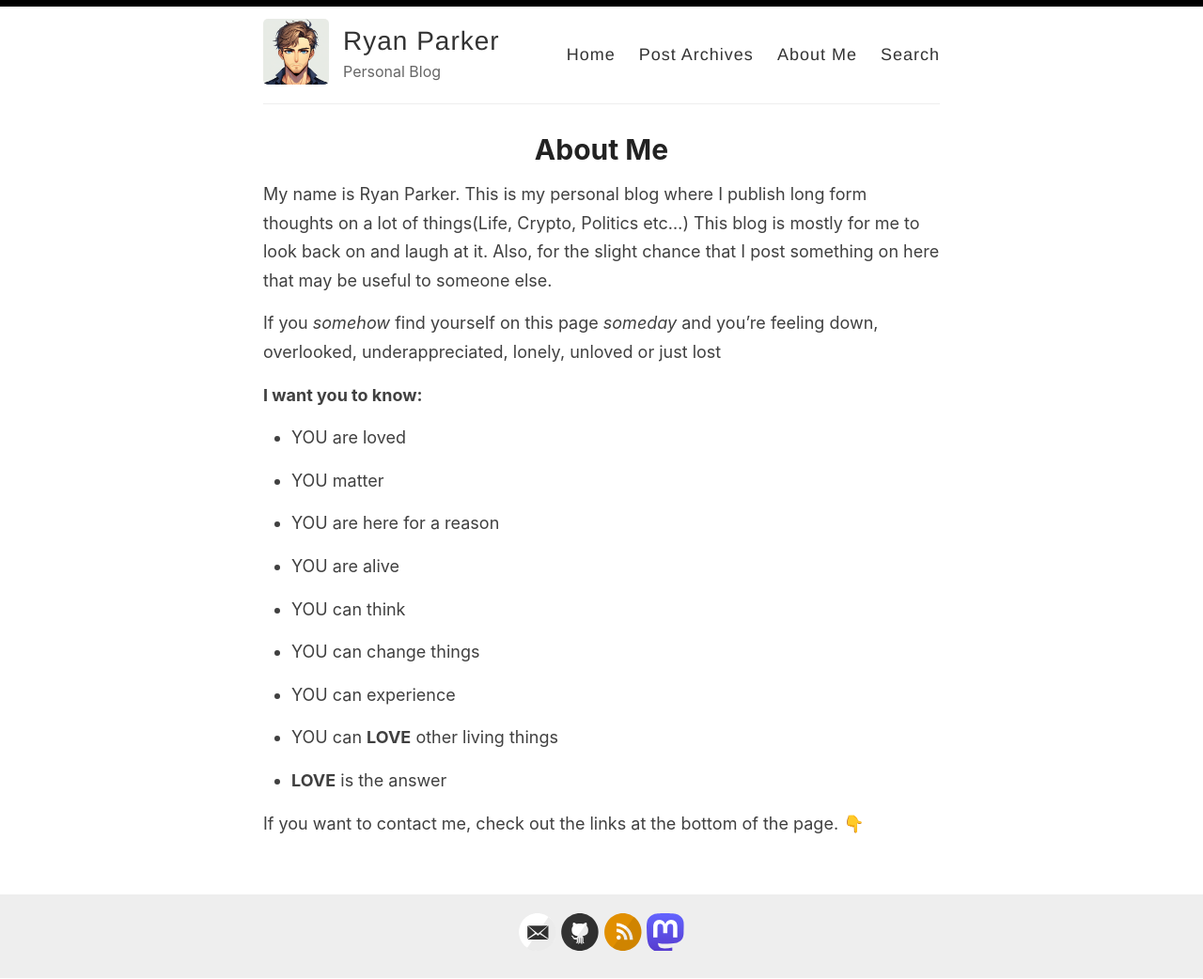
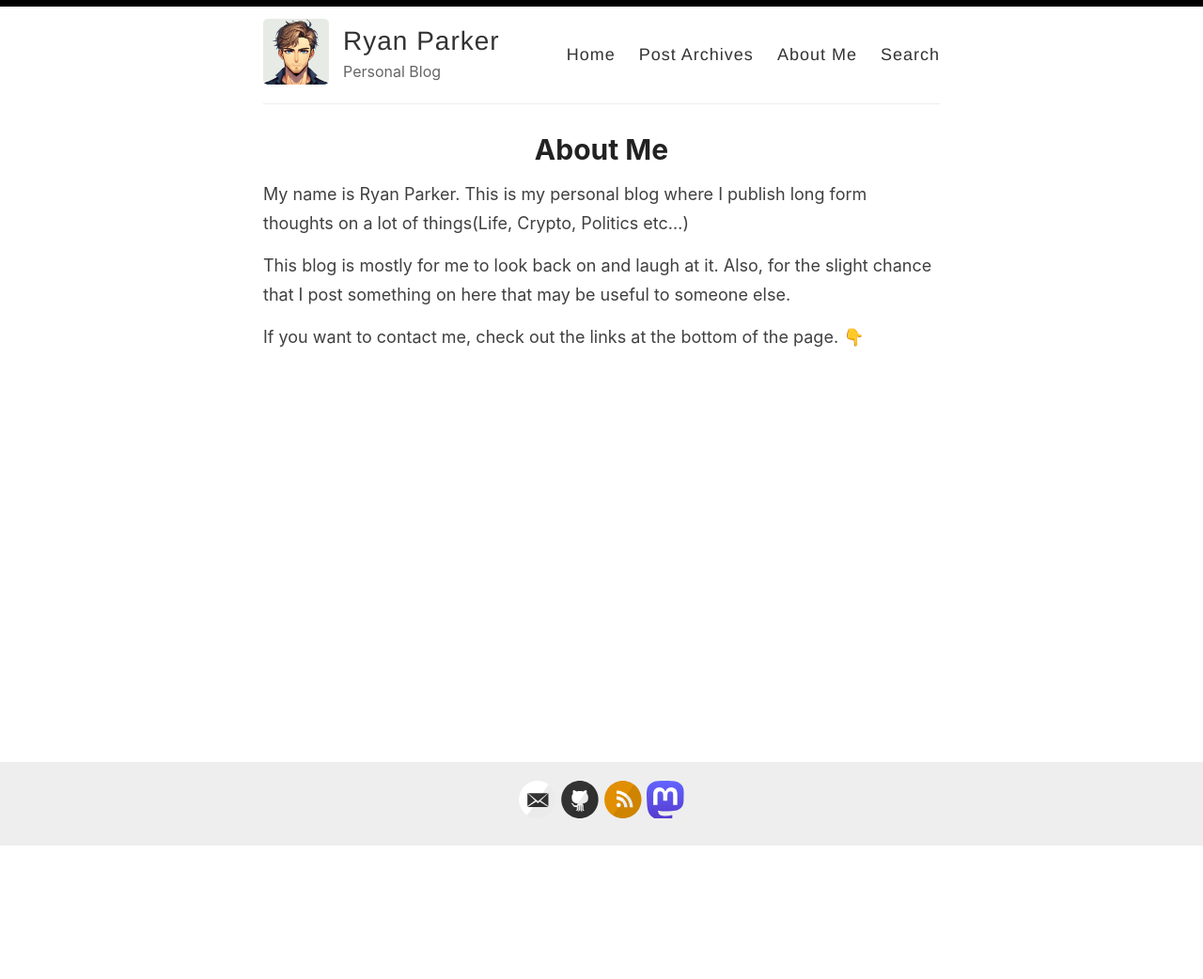
Before and after one commit to ryanparkr/ryanparkr.github.io, a Jekyll site: the page built from _pages/about.md, in a window 1280 px wide. Shown: the whole page at 94% size. Built offline with Jekyll 4.4.1, drawn with Linux system fonts in a browser that asks for light colours; after the commit the page ends 901 px from its top, so only the background shows below that.

Commit message:
Update about.md

```diff
--- a/_pages/about.md
+++ b/_pages/about.md
@@ -6,29 +6,7 @@ permalink: /about/
 
 
 My name is Ryan Parker. This is my personal blog where I publish long form thoughts on a lot of things(Life, Crypto, Politics etc...)
+
 This blog is mostly for me to look back on and laugh at it. Also, for the slight chance that I post something on here that may be useful to someone else.
 
-
-If you *somehow* find yourself on this page *someday* and you're feeling down, overlooked, underappreciated, lonely, unloved or just lost
-
-**I want you to know:**
-
-*   YOU are loved
-
-*   YOU matter
-
-*   YOU are here for a reason
-
-*   YOU are alive
-
-*   YOU can think
-
-*   YOU can change things
-
-*   YOU can experience
-
-*   YOU can **LOVE** other living things
-
-*   **LOVE** is the answer
-
 If you want to contact me, check out the links at the bottom of the page. 👇
```
